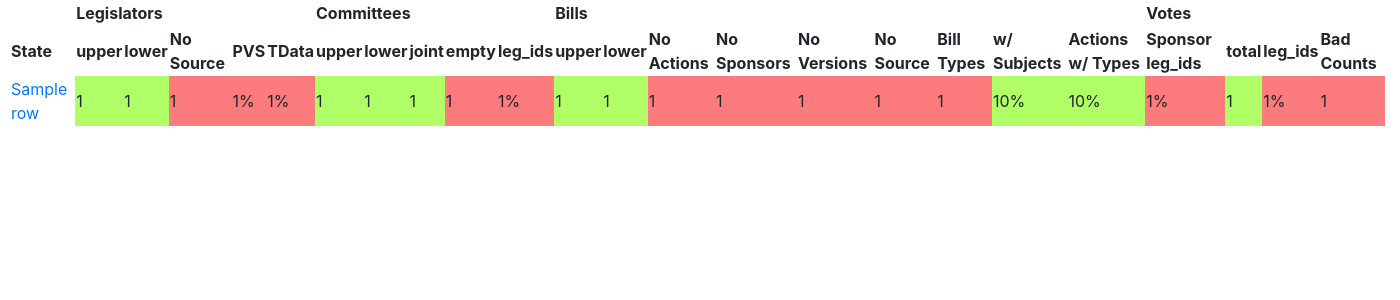
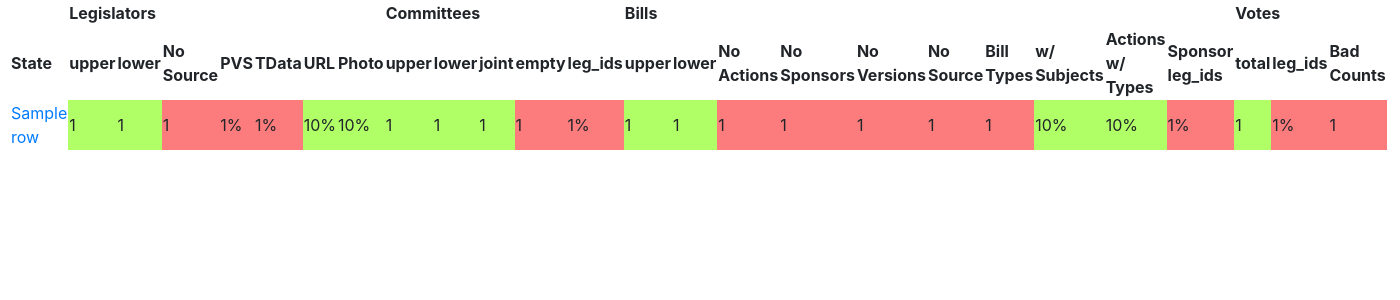
Before and after one commit to openstates/billy, a Django app: template billy/site/browse/templates/billy/index.html in a window 1400 px wide. Shown: the part 98-398 px from the top of the page. Run offline with Django 3.2, Linux system fonts and the light colour scheme; the template is opened without the code that fills it: most values are stand-ins (such as "Sample title", 1, 10 or a date in 2020); some libraries are stand-ins or nearby versions.

Commit message:
urls on index

```diff
--- a/billy/site/browse/templates/billy/index.html
+++ b/billy/site/browse/templates/billy/index.html
@@ -16,9 +16,9 @@
     <thead>
     <tr>
         <th>&nbsp;</th>
-        <th colspan=5>Legislators</th>
+        <th colspan=7>Legislators</th>
         <th colspan=5>Committees</th>
-        <th colspan=9>Bills</th>
+        <th colspan=10>Bills</th>
         <th colspan=3>Votes</th>
     <tr>
         <th>State</th>
@@ -28,6 +28,8 @@
         <th>No Source</th>
         <th>PVS</th>
         <th>TData</th>
+        <th>URL</th>
+        <th>Photo</th>
         <!-- committees -->
         <th>upper</th>
         <th>lower</th>
@@ -84,6 +86,29 @@
                 {% endif %}
             {% endif %}
             >{{row.legislators.transparencydata_id|floatformat}}%</td>
+        <td
+            {% if row.legislators.url < 90 %}
+            class="bad"
+            {% else %}
+                {% if row.legislators.url < 98 %}
+                class="warning"
+                {% else %}
+                class="good"
+                {% endif %}
+            {% endif %}
+            >{{row.legislators.url|floatformat}}%</td>
+
+        <td
+            {% if row.legislators.photo_url < 75 %}
+            class="bad"
+            {% else %}
+                {% if row.legislators.photo_url < 95 %}
+                class="warning"
+                {% else %}
+                class="good"
+                {% endif %}
+            {% endif %}
+            >{{row.legislators.photo_url|floatformat}}%</td>
         <!-- committees -->
         <td class="{{row.committees.upper_count|yesno:"good,bad"}}">
             {{row.committees.upper_count}}</td>
```
